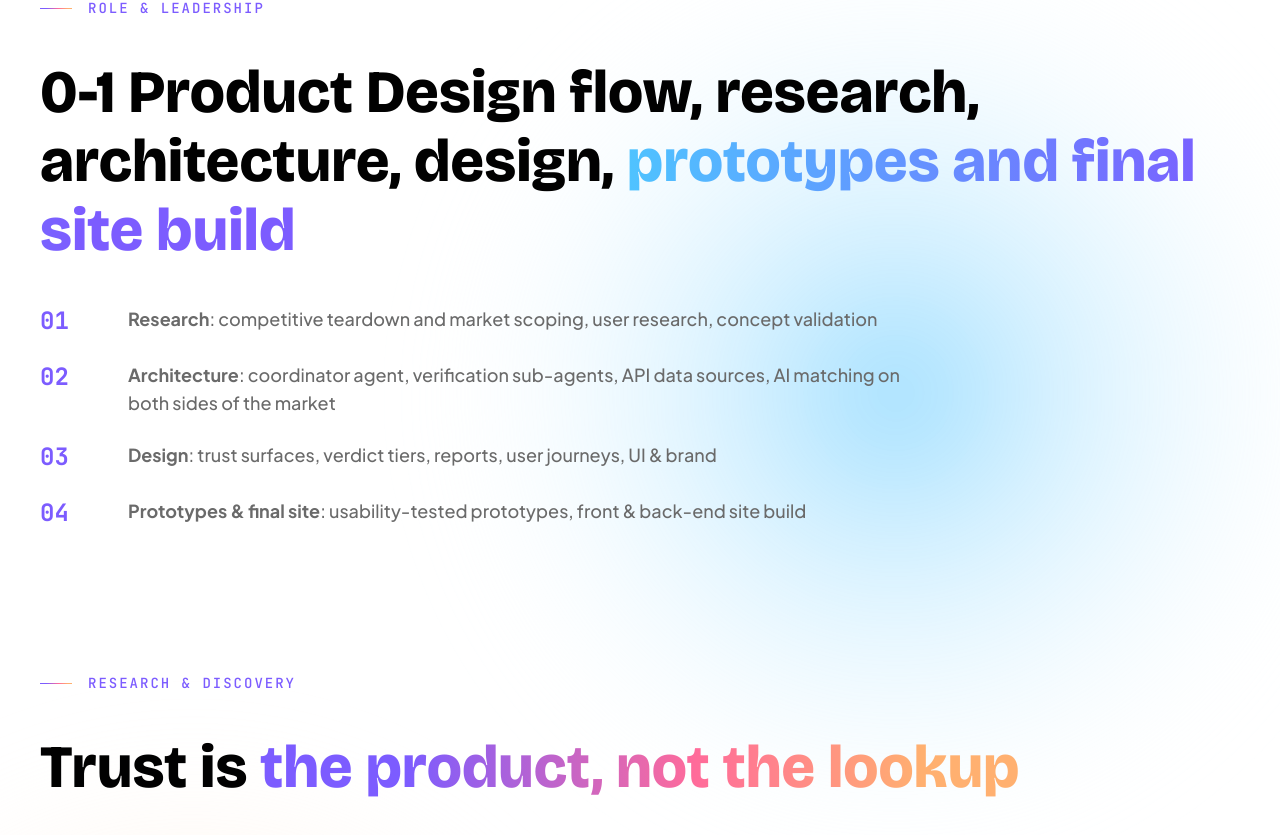
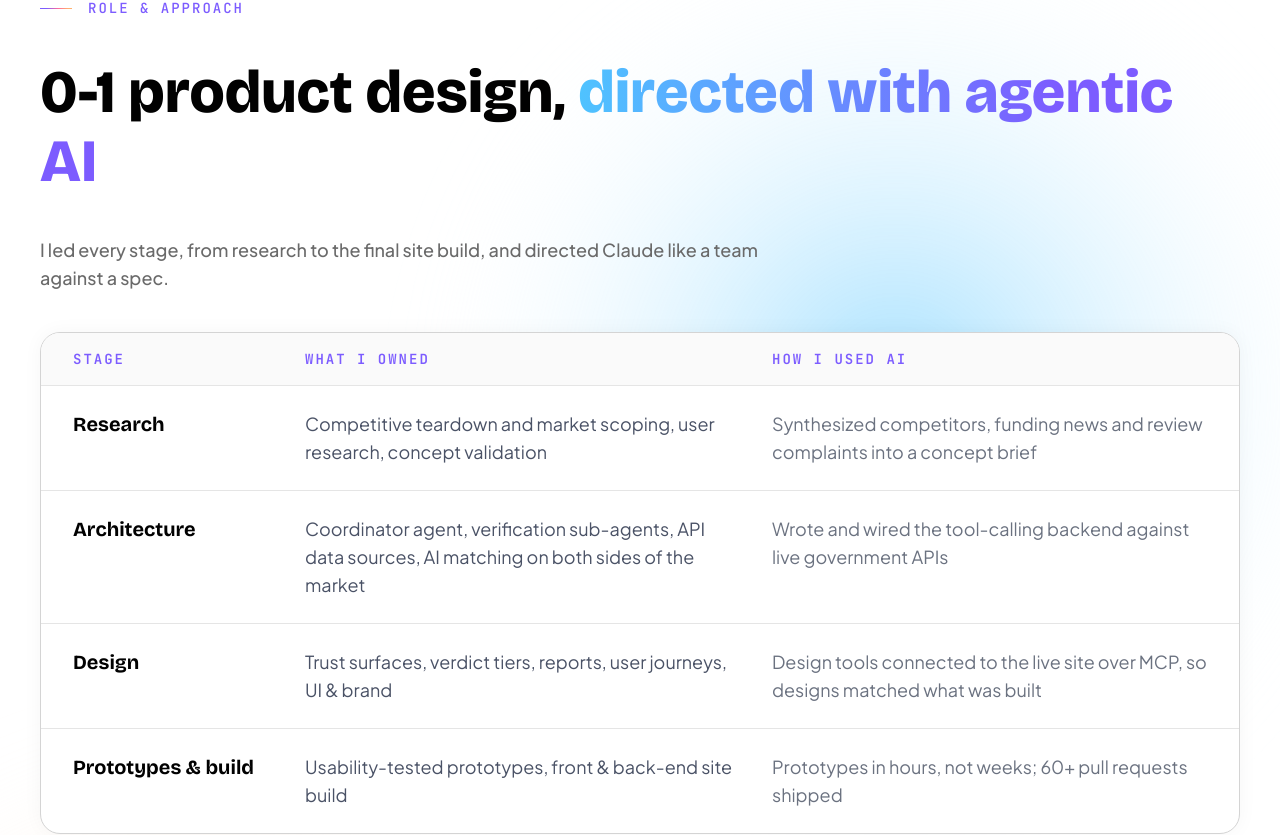
Before and after one commit to peterlee01/https-peter-lee.vercel.app-, a Next.js app: page /credentialai in a window 1280 px wide. Shown: the part 2935-3770 px from the top of the page. Built offline with nearby package versions, Linux system fonts and the light colour scheme.

Commit message:
Combine Role & Leadership and The Agentic Approach into Role & Approach (#5)
One section with a table of each stage: what I owned and how I used AI.


Claude-Session: https://claude.ai/code/session_0142GhcTUDETgUwvxB89mWZP

Co-authored-by: Claude <noreply@anthropic.com>

```diff
--- a/src/app/credentialai/page.tsx
+++ b/src/app/credentialai/page.tsx
@@ -91,21 +91,6 @@ function SolutionCard({ title, accent, accentColor, bullets }: {
   );
 }
 
-function FeatureCard({ title, dark, bullets }: { title: string; dark?: boolean; bullets: string[] }) {
-  return (
-    <div
-      className={`flex-1 min-w-[260px] rounded-[20px] p-8 flex flex-col gap-4 ${dark ? "" : "border border-[#d4d4d4]"}`}
-      style={{ background: dark ? "#111111" : "#ffffff", boxShadow: dark ? "none" : "0 0 20px rgba(0,0,0,0.04)" }}
-    >
-      <p className={`text-xl font-bold ${dark ? "text-white" : "text-[#010101]"}`} style={{ fontFamily: "var(--font-bricolage)" }}>{title}</p>
-      <ul className={`list-disc pl-6 text-lg leading-7 space-y-2 ${dark ? "text-white/70" : "text-[#6b7280]"}`}
-        style={{ fontFamily: "var(--font-jakarta)", fontWeight: 500 }}>
-        {bullets.map((b) => <li key={b}>{b}</li>)}
-      </ul>
-    </div>
-  );
-}
-
 function InfoCard({ title, children }: { title: string; children: React.ReactNode }) {
   return (
     <div className="bg-white border border-[#d4d4d4] rounded-[20px] flex-1 min-w-[240px] p-6 flex flex-col gap-2"
@@ -175,6 +160,17 @@ function Shot({ src, alt, caption }: { src: string; alt: string; caption?: strin
 const h2 = "text-[clamp(2.5rem,5vw,3.75rem)] font-extrabold leading-[1.15]";
 const lead = "text-[#6a6a6a] text-lg leading-7 max-w-[780px]";
 const bold = "font-extrabold text-[#6a6a6a]";
+
+const roleRows = [
+  { stage: "Research", owned: "Competitive teardown and market scoping, user research, concept validation",
+    ai: "Synthesized competitors, funding news and review complaints into a concept brief" },
+  { stage: "Architecture", owned: "Coordinator agent, verification sub-agents, API data sources, AI matching on both sides of the market",
+    ai: "Wrote and wired the tool-calling backend against live government APIs" },
+  { stage: "Design", owned: "Trust surfaces, verdict tiers, reports, user journeys, UI & brand",
+    ai: "Design tools connected to the live site over MCP, so designs matched what was built" },
+  { stage: "Prototypes & build", owned: "Usability-tested prototypes, front & back-end site build",
+    ai: "Prototypes in hours, not weeks; 60+ pull requests shipped" },
+];
 
 export default function Credentialai() {
   return (
@@ -275,30 +271,36 @@ export default function Credentialai() {
           </div>
         </section>
 
-        {/* Role & Leadership */}
+        {/* Role & Approach */}
         <section className="w-full max-w-[1200px] flex flex-col gap-10">
-          <SectionLabel>ROLE &amp; LEADERSHIP</SectionLabel>
+          <SectionLabel>ROLE &amp; APPROACH</SectionLabel>
           <h2 className={h2} style={{ fontFamily: "var(--font-bricolage)" }}>
-            0-1 Product Design flow, research, architecture, design,{" "}
-            <span className="gradient-cool">prototypes and final site build</span>
+            0-1 product design,{" "}
+            <span className="gradient-cool">directed with agentic AI</span>
           </h2>
-          <div className="flex flex-col gap-6">
-            <NumberedItem n="01">
-              <span className={bold}>Research</span>
-              {`: competitive teardown and market scoping, user research, concept validation`}
-            </NumberedItem>
-            <NumberedItem n="02">
-              <span className={bold}>Architecture</span>
-              {`: coordinator agent, verification sub-agents, API data sources, AI matching on both sides of the market`}
-            </NumberedItem>
-            <NumberedItem n="03">
-              <span className={bold}>Design</span>
-              {`: trust surfaces, verdict tiers, reports, user journeys, UI & brand`}
-            </NumberedItem>
-            <NumberedItem n="04">
-              <span className={bold}>Prototypes &amp; final site</span>
-              {`: usability-tested prototypes, front & back-end site build`}
-            </NumberedItem>
+          <p className={lead} style={{ fontFamily: "var(--font-jakarta)", fontWeight: 500 }}>
+            I led every stage, from research to the final site build, and directed Claude like a team against a spec.
+          </p>
+          <div className="w-full bg-white border border-[#d4d4d4] rounded-[20px] overflow-hidden"
+            style={{ boxShadow: "0 0 20px rgba(0,0,0,0.04)", fontFamily: "var(--font-jakarta)" }}>
+            <div className="hidden md:grid grid-cols-[200px_1fr_1fr] gap-8 px-8 py-4 bg-[#fafafa] border-b border-[#e5e5e5]">
+              {["STAGE", "WHAT I OWNED", "HOW I USED AI"].map((h) => (
+                <span key={h} className="text-sm tracking-[2px] text-[#7c5cff]" style={{ fontFamily: "var(--font-jetbrains)", fontWeight: 600 }}>{h}</span>
+              ))}
+            </div>
+            {roleRows.map((r) => (
+              <div key={r.stage} className="grid md:grid-cols-[200px_1fr_1fr] gap-2 md:gap-8 px-6 md:px-8 py-6 border-b border-[#e5e5e5] last:border-b-0">
+                <p className="text-[#010101] text-xl font-bold" style={{ fontFamily: "var(--font-bricolage)" }}>{r.stage}</p>
+                <p className="text-[#4a5266] text-lg leading-7">
+                  <span className="md:hidden text-xs tracking-[2px] text-[#7c5cff] block mb-1" style={{ fontFamily: "var(--font-jetbrains)", fontWeight: 600 }}>WHAT I OWNED</span>
+                  {r.owned}
+                </p>
+                <p className="text-[#6b7280] text-lg leading-7">
+                  <span className="md:hidden text-xs tracking-[2px] text-[#7c5cff] block mb-1 mt-2" style={{ fontFamily: "var(--font-jetbrains)", fontWeight: 600 }}>HOW I USED AI</span>
+                  {r.ai}
+                </p>
+              </div>
+            ))}
           </div>
         </section>
 
@@ -382,55 +384,6 @@ export default function Credentialai() {
               image="/images/ca-proto-figma.png"
               href="/prototype-credentialai-figma/index.html"
             />
-          </div>
-        </section>
-
-        {/* The Agentic Approach */}
-        <section className="w-full max-w-[1200px] flex flex-col gap-10">
-          <SectionLabel>THE AGENTIC APPROACH</SectionLabel>
-          <h2 className={h2} style={{ fontFamily: "var(--font-bricolage)" }}>
-            Agentic AI, directed,{" "}
-            <span className="gradient-cool">not just prompted</span>
-          </h2>
-          <p className={lead} style={{ fontFamily: "var(--font-jakarta)", fontWeight: 500 }}>
-            Agentic AI was the operating method for the whole build: I directed Claude like a team against a spec,
-            from research to production.
-          </p>
-          <div className="flex flex-col gap-6">
-            <NumberedItem n="01">
-              <span className={bold}>Business strategy &amp; research</span>
-              {`: competitor teardown, funding and review-mined complaints to find the wedge`}
-            </NumberedItem>
-            <NumberedItem n="02">
-              <span className={bold}>Backend architecture</span>
-              {`: coordinator agent with identity-first sequencing, on Claude API + Tool Runner`}
-            </NumberedItem>
-            <NumberedItem n="03">
-              <span className={bold}>API &amp; systems integration</span>
-              {`: NPPES, HHS-OIG, state license boards, License Verify, Google Jobs, Supabase and Resend`}
-            </NumberedItem>
-            <NumberedItem n="04">
-              <span className={bold}>Prototypes &amp; workflows</span>
-              {`: disposable Lovable and Figma Make prototypes to test ideas in hours`}
-            </NumberedItem>
-            <NumberedItem n="05">
-              <span className={bold}>Design tooling via MCP</span>
-              {`: design tools reading and writing the same live system, not static mockups`}
-            </NumberedItem>
-          </div>
-          <div className="flex flex-wrap gap-4">
-            <FeatureCard title="What I directed" bullets={[
-              "The market wedge and concept, before any code",
-              "The architecture, data sources and vendor choices",
-              "Where agents act alone, and where a human reviews",
-              "What to prototype fast versus build for real",
-            ]} />
-            <FeatureCard title="What agentic AI executed" dark bullets={[
-              "Research synthesized into a concept brief",
-              "The tool-calling backend against live APIs",
-              "Working prototypes in hours, not weeks",
-              "Screenshots, diagrams and docs kept in sync",
-            ]} />
           </div>
         </section>
 
```
